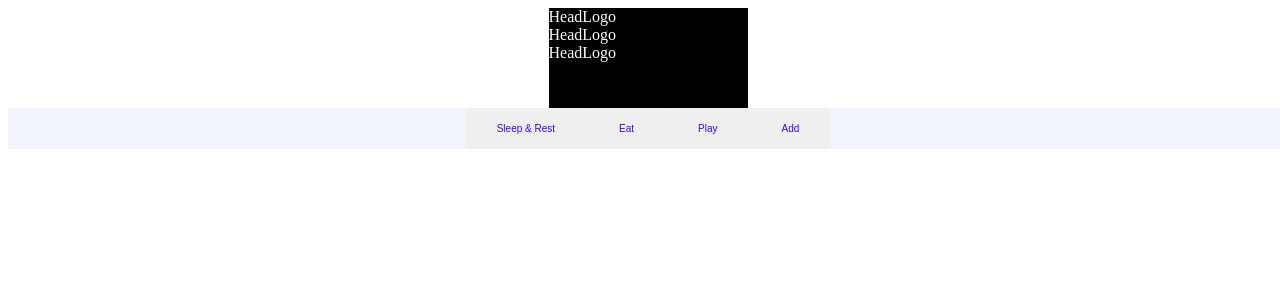
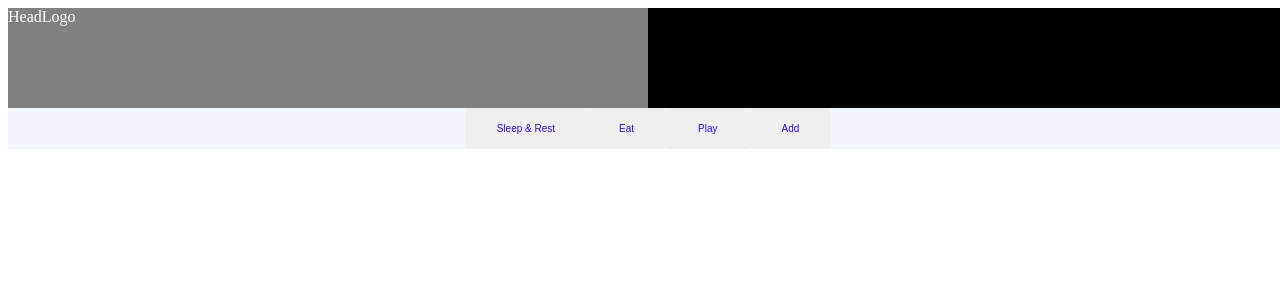
Before and after one commit to WigglyDonnie/fromluna, a React (Create React App) app: page / in a window 1280 px wide. Shown: the top 300 px of the page. Built offline with nearby package versions, Linux system fonts and the light colour scheme.

Commit message:
style basic components

```diff
--- a/src/components/Head.scss
+++ b/src/components/Head.scss
@@ -1,6 +1,6 @@
 .Head{
   background-color: black;
   color: white;
-  width: 199px;
+  width: 100%;
   height: 100px;
 }
--- a/src/components/Head.tsx
+++ b/src/components/Head.tsx
@@ -8,8 +8,7 @@ export default function Head() {
 
   <div className='Head'>
     <HeadLogo></HeadLogo>
-    <HeadLogo></HeadLogo>
-    <HeadLogo></HeadLogo>
+
   </div>
 
   );
--- /dev/null
+++ b/src/components/HeadLogo.scss
@@ -0,0 +1,5 @@
+.HeadLogo{
+  background-color: grey;
+  width: 50%;
+  height: 100%;
+}
--- a/src/components/HeadLogo.tsx
+++ b/src/components/HeadLogo.tsx
@@ -1,5 +1,6 @@
 import * as React from "react";
 
+import "./HeadLogo.scss";
 
 export default function HeadLogo() {
   return (
```
